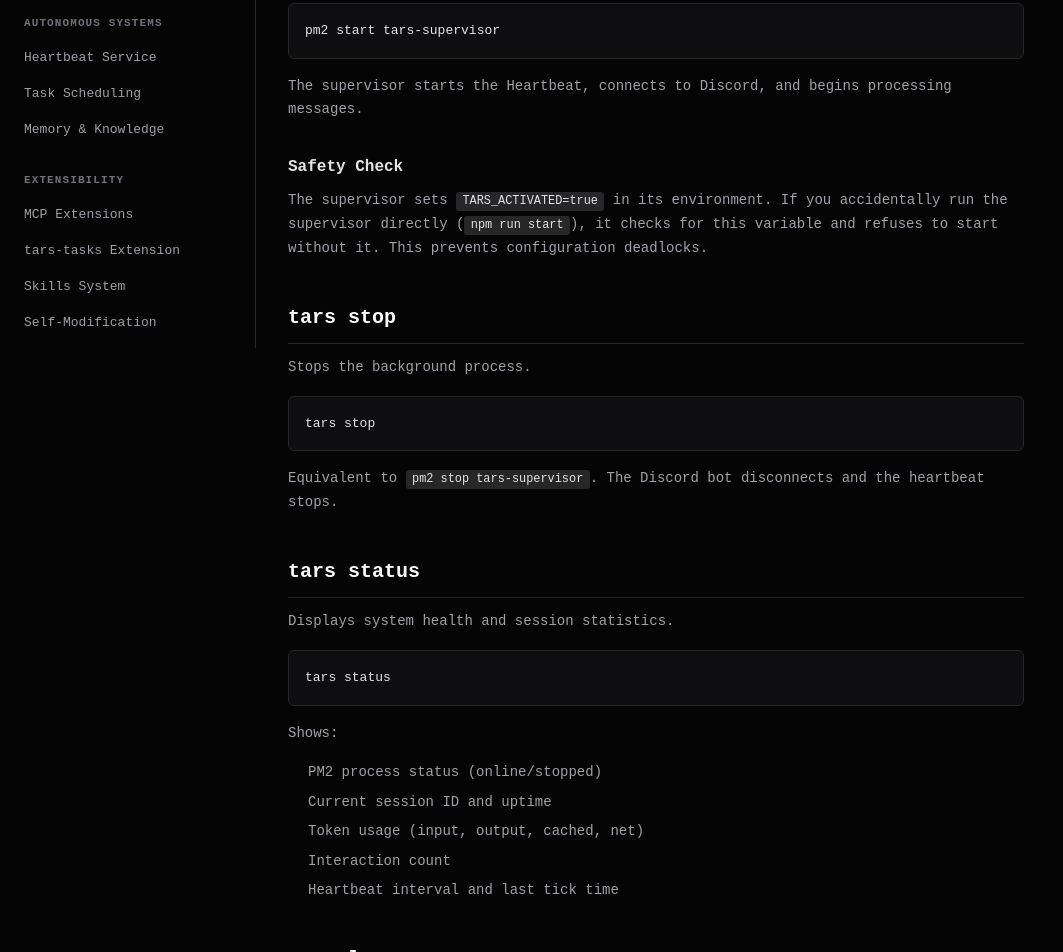
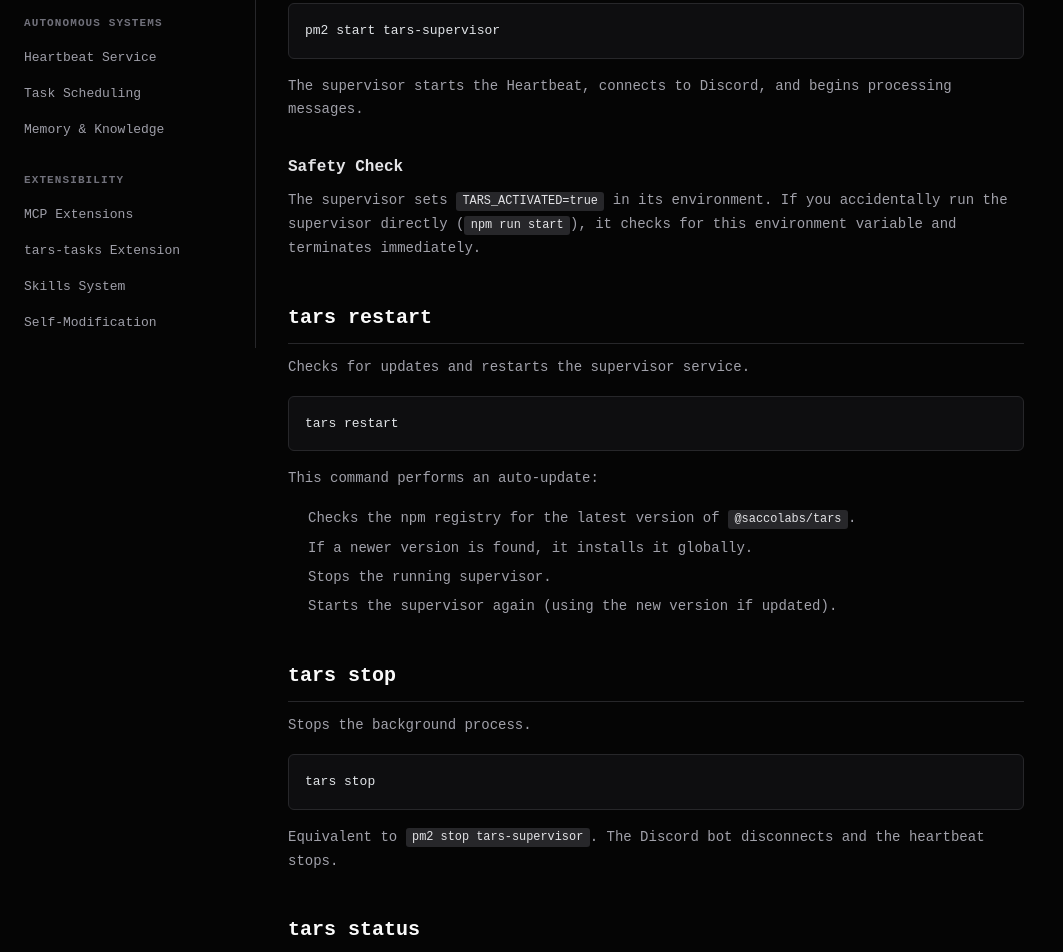
Before and after one commit to agustinsacco/tars, an Astro site in the folder website/: page /cli/process in a window 1280 px wide. Shown: the part 452-1404 px from the top of the page, without its empty margins (0-1063 px from the left). Built offline with nearby package versions, Linux system fonts and the light colour scheme; Astro itself is replaced by a stand-in of ours; code samples lack their colours.

Commit message:
doc: add documentation for 'tars restart' command

````diff
--- a/website/src/pages/cli/process.md
+++ b/website/src/pages/cli/process.md
@@ -23,7 +23,22 @@ The supervisor starts the Heartbeat, connects to Discord, and begins processing
 
 ### Safety Check
 
-The supervisor sets `TARS_ACTIVATED=true` in its environment. If you accidentally run the supervisor directly (`npm run start`), it checks for this variable and refuses to start without it. This prevents configuration deadlocks.
+The supervisor sets `TARS_ACTIVATED=true` in its environment. If you accidentally run the supervisor directly (`npm run start`), it checks for this environment variable and terminates immediately.
+
+## tars restart
+
+Checks for updates and restarts the supervisor service.
+
+```bash
+tars restart
+```
+
+This command performs an auto-update:
+
+1. Checks the npm registry for the latest version of `@saccolabs/tars`.
+2. If a newer version is found, it installs it globally.
+3. Stops the running supervisor.
+4. Starts the supervisor again (using the new version if updated).
 
 ## tars stop
 
````
Also changed, not shown: README.md.
